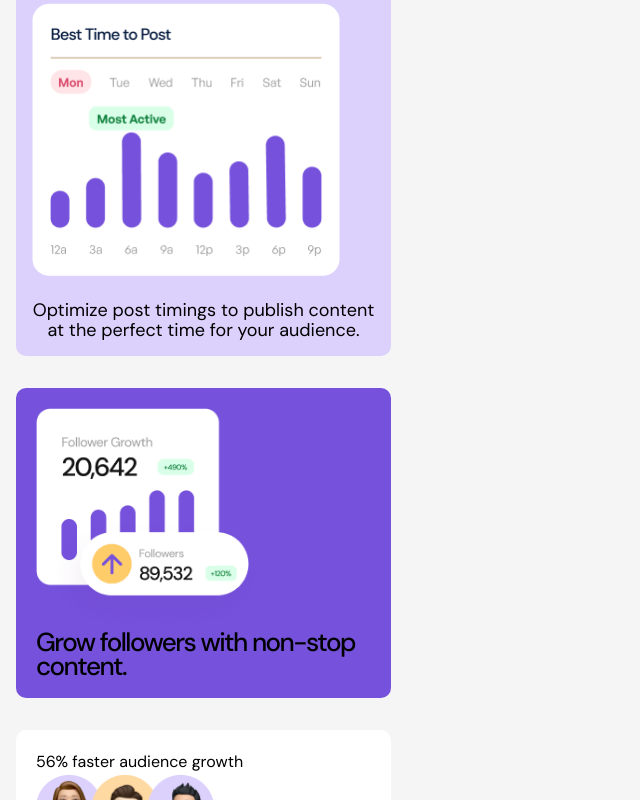
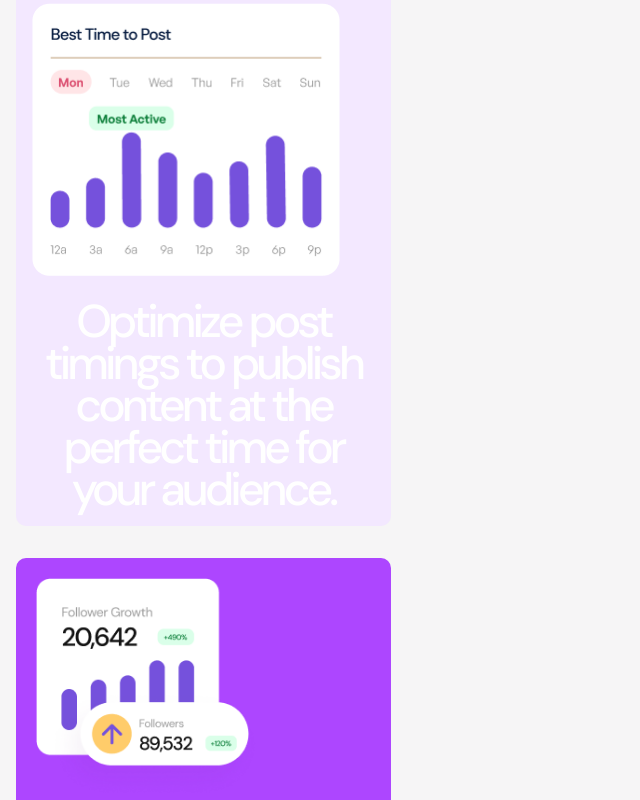
Before and after one commit to sorengrey/Frontend-Mentor-Bento-Grid, a Next.js app in the folder frontend-mentor-bento-grid/: page / in a window 1280 px wide. Shown: the part 801-1601 px from the top of the page, without its empty margins (0-640 px from the left). Built offline with nearby package versions, Linux system fonts and the light colour scheme.

Commit message:
Color styles
Created custom colors according to Figma - changed hex code to semantic colors in html, changes to text styles

```diff
--- a/frontend-mentor-bento-grid/src/app/globals.css
+++ b/frontend-mentor-bento-grid/src/app/globals.css
@@ -6,7 +6,7 @@
 
 :root {
   --background: #ffffff;
-  --foreground: #171717;
+  --foreground: #121212;
 }
 
 @theme inline {
@@ -54,6 +54,7 @@ body {
 .black {
   color: #121212;
 }
+
 /* Custom Styles */
 
 .headline {
@@ -65,15 +66,17 @@ body {
 }
 
 .text-preset-2 {
-  @apply text-[18px] leading-[20px] tracking-[0px];
+  @apply text-white font-medium tracking-[-0.085em] text-[46px] leading-[42px];
+  /* @apply text-[18px] leading-[20px] tracking-[0px]; */
 }
 
 .text-preset-3 {
   @apply text-black font-medium text-[26px] leading-[24px] tracking-[-0.06em];
 }
 
-.text-gray {
+.text-preset-4 {
   @apply text-[12px] text-[#9E9E9E] tracking-[-0.03em];
 }
 
+
 /* .mobile-defaults {} */
--- a/frontend-mentor-bento-grid/src/app/page.js
+++ b/frontend-mentor-bento-grid/src/app/page.js
@@ -4,9 +4,9 @@ export default function Home() {
   return (
     <div className="min-h-screen py-[32px] px-[16px] bg-[#F6F5F6]">
       <div className="grid grid-cols-1 max-w-[375px] items-center justify-items-center gap-[32px] margin-auto">
-        <div className="flex flex-col headline p-[32px] bg-[#7551DC] inline-block text-center justify-items-center rounded-[10px] w-full">
+        <div className="flex flex-col headline p-[32px] bg-purple-500 inline-block text-center justify-items-center rounded-[10px] w-full">
           Social Media
-          <div className="flex text-[#FFCC6A] inline"> 10x </div>
+          <div className="flex text-yellow-500 inline"> 10x </div>
           <i>Faster </i>with AI
           <div className="mt-[24px] mb-[8px]">
             <Image
@@ -30,20 +30,20 @@ export default function Home() {
                 width="42"
                 height="42"
               />
-              @YourCo <div className="text-gray">12K Followers</div>
+              @YourCo <div className="text-preset-4">12K Followers</div>
             </div>
             <div className="flex flex-col padding-[12px] text-preset-1 shadow-sm rounded-[34px]">
               <Image src="/twitter.svg" alt="x logo" width="42" height="42" />
-              @YourCo <div className="text-gray">8k Followers</div>
+              @YourCo <div className="text-preset-4">8k Followers</div>
             </div>
           </div>
           Manage multiple accounts and platforms.
         </div>
-        <div className="bg-[#FFCC6A] items-center rounded-[10px] pt-[16px] px-[16px] w-full text-preset-3">
+        <div className="bg-yellow-500 items-center rounded-[10px] pt-[16px] px-[16px] w-full text-preset-3">
           Maintain a consistent posting schedule.
           <Image src="/calendar.svg" alt="calendar" width="208" height="157" />
         </div>
-        <div className="bg-[#DBD1FC] rounded-[10px] p-[16px] text-black">
+        <div className="bg-purple-100 rounded-[10px] p-[16px] text-black">
           <div className="text-preset-3 mb-[24px]">
             Schedule to social media.
           </div>
@@ -53,7 +53,7 @@ export default function Home() {
             your audience.
           </div>
         </div>
-        <div className="bg-[#7551DC] items-center rounded-[10px] p-[20px] text-white text-preset-3 w-full">
+        <div className="bg-purple-500 items-center rounded-[10px] p-[20px] text-white text-preset-3 w-full">
           <Image
             src="/followers.png"
             alt="growth chart"
@@ -66,9 +66,9 @@ export default function Home() {
           56% faster audience growth
           <Image src="/avatars.png" alt="avatars" width="178" height="66" />
         </div>
-        <div className="bg-[#F9EEE2] items-center rounded-[10px] p-[32px] text-black text-[32px] font-medium leading-[28px] tracking-[-0.06em] pb-[24px] w-full">
+        <div className="bg-yellow-100 items-center rounded-[10px] p-[32px] text-black text-[32px] font-medium leading-[28px] tracking-[-0.06em] pb-[24px] w-full">
           Create and schedule content
-          <div className="text-[#7551DC] inline mb-[24px]">
+          <div className="text-purple-500 inline mb-[24px]">
             <i> quicker.</i>
           </div>
           <div className="mt-[24px]">
@@ -80,7 +80,7 @@ export default function Home() {
             />
           </div>
         </div>
-        <div className="bg-[#FFCC6A] items-center rounded-[10px] p-[20px] text-black w-full">
+        <div className="bg-yellow-500 items-center rounded-[10px] p-[20px] text-black w-full">
           Write your content using AI.
           <Image src="/chat.png" alt="ai chat" width="219" height="222" />
         </div>
```
